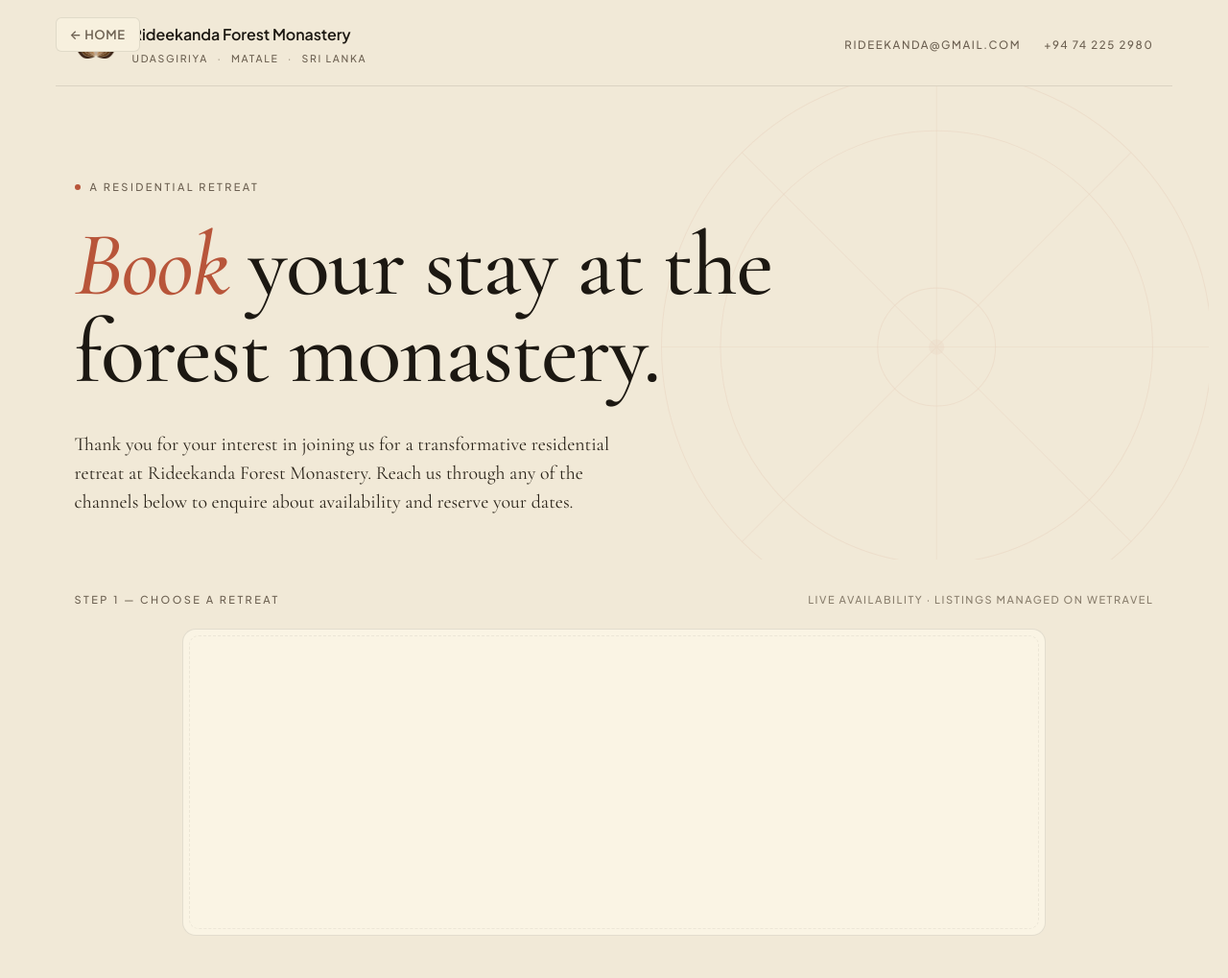
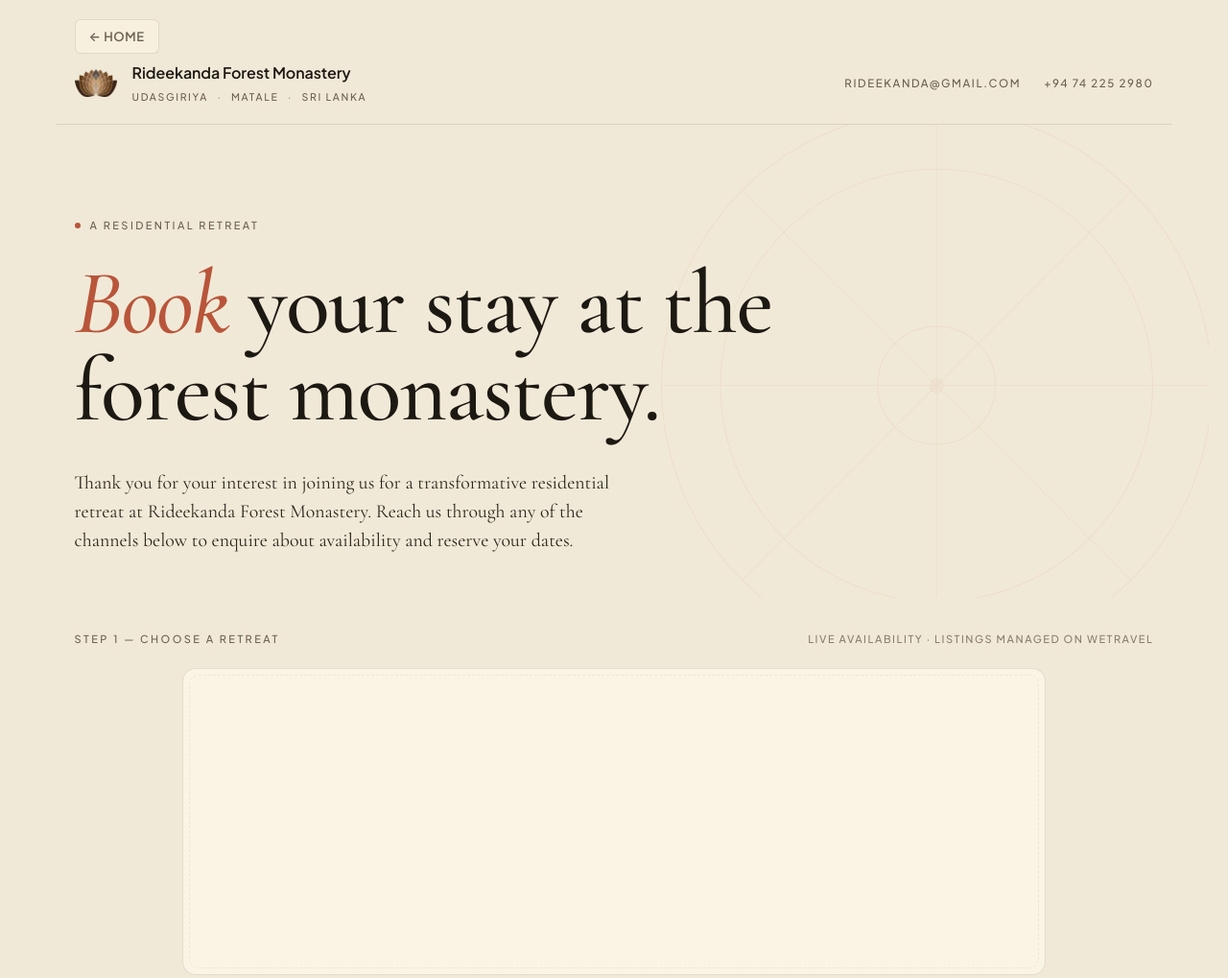
Before and after one commit to VENR-bit/BookYourStay, a plain HTML site: page index.html in a window 1280 px wide. Shown: the top 1019 px of the page at 96% size. Drawn offline with nearby package versions, Linux system fonts and the light colour scheme; a script that the page names is missing.

Commit message:
Move Home button above header, remove fixed positioning
Co-Authored-By: Claude Opus 4.6 <noreply@anthropic.com>

```diff
--- a/index.html
+++ b/index.html
@@ -14,7 +14,9 @@
 <body data-hero="phrase" data-accent="terracotta">
 
   <!-- ───────── HOME BUTTON ───────── -->
-  <a class="home-btn" href="https://rideekanda.org/">← Home</a>
+  <div class="home-btn-wrap">
+    <a class="home-btn" href="https://rideekanda.org/">← Home</a>
+  </div>
 
   <!-- ───────── HEADER ───────── -->
   <header class="topbar">
--- a/styles.css
+++ b/styles.css
@@ -52,14 +52,16 @@ a { color: inherit; text-decoration: none; }
 img { display: block; max-width: 100%; }
 
 /* ───────── HOME BUTTON ───────── */
+.home-btn-wrap {
+  display: block;
+  max-width: var(--maxw);
+  margin: 0 auto;
+  padding: 20px var(--gutter) 0;
+}
 .home-btn {
   display: inline-flex;
   align-items: center;
   gap: 4px;
-  position: fixed;
-  top: 18px;
-  left: var(--gutter);
-  z-index: 1000;
   font-family: var(--sans);
   font-size: 13px;
   font-weight: 600;
@@ -71,12 +73,6 @@ img { display: block; max-width: 100%; }
   border-radius: 6px;
   padding: 7px 14px;
   text-decoration: none;
-  transition: color 0.2s, border-color 0.2s, background 0.2s;
-}
-.home-btn:hover {
-  color: var(--accent);
-  border-color: var(--accent);
-  background: var(--card);
 }
 
 /* ───────── HEADER ───────── */
@@ -86,7 +82,7 @@ img { display: block; max-width: 100%; }
   justify-content: space-between;
   flex-wrap: wrap;
   gap: 16px 24px;
-  padding: 24px var(--gutter) 20px;
+  padding: 8px var(--gutter) 20px;
   max-width: var(--maxw);
   margin: 0 auto;
 }
```
